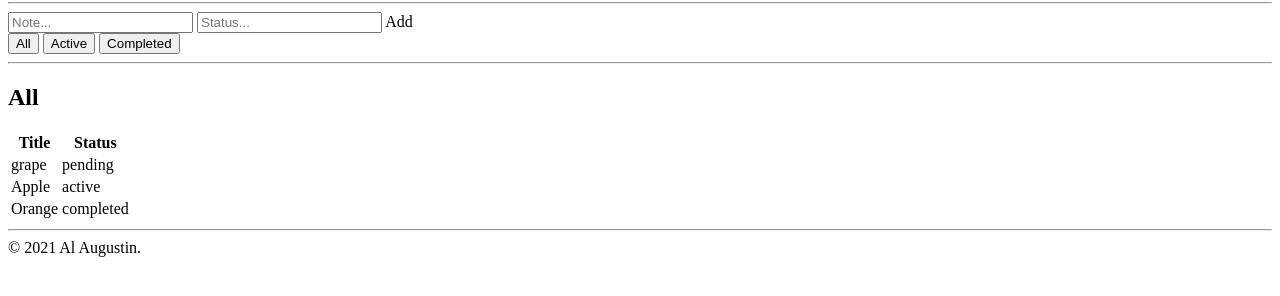
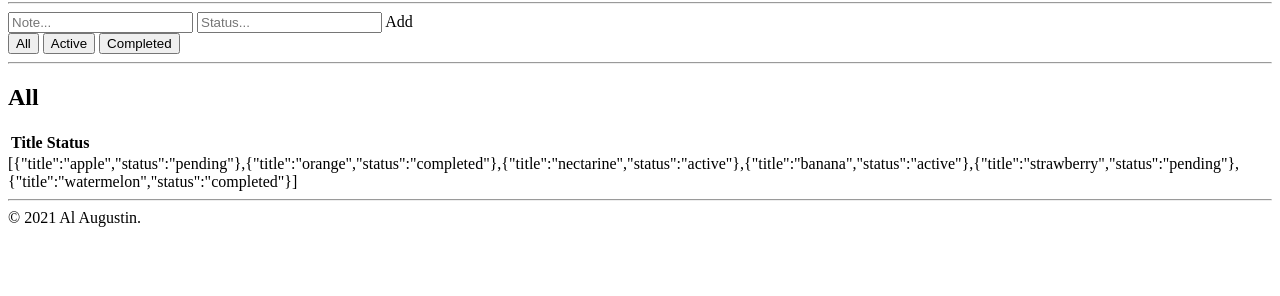
Before and after one commit to alaugustin/sco_todo, a plain HTML site: page index.html in a window 1280 px wide. Shown: the part 78-374 px from the top of the page. Drawn offline with Linux system fonts and the light colour scheme.

Commit message:
pulling in unformatted data

```diff
--- a/index.html
+++ b/index.html
@@ -35,19 +35,8 @@
                     <th>Title</th>
                     <th>Status</th>
                 </tr>
-                <tr>
-                    <td>grape</td>
-                    <td>pending</td>
-                </tr>
-                <tr>
-                    <td>Apple</td>
-                    <td>active</td>
-                </tr>
-                <tr>
-                    <td>Orange</td>
-                    <td>completed</td>
-                </tr>
             </table>
+            <div class="dataHolder"></div>
         </div>
         <div id="active" class="listParent" style="display:none">
             <h2>Active</h2>
@@ -56,11 +45,8 @@
                     <th>Title</th>
                     <th>Status</th>
                 </tr>
-                <tr>
-                    <td>Apple</td>
-                    <td>active</td>
-                </tr>
             </table>
+            <div class="dataHolder"></div>
         </div>
         <div id="completed" class="listParent" style="display:none">
             <h2>Completed</h2>
@@ -69,11 +55,8 @@
                     <th>Title</th>
                     <th>Status</th>
                 </tr>
-                <tr>
-                    <td>Orange</td>
-                    <td>completed</td>
-                </tr>
             </table>
+            <div class="dataHolder"></div>
         </div>
     </main>
     <!--  -->
--- a/js/main.js
+++ b/js/main.js
@@ -1,6 +1,6 @@
 let scoTabs = (cityName) =>  {
-    let i;
-    let x = document.getElementsByClassName("listParent");
+    var i;
+    var x = document.getElementsByClassName("listParent");
     for (i = 0; i < x.length; i++) {
         x[i].style.display = "none";
     }
@@ -54,28 +54,53 @@ let scoFf = {
 
 
     listAll: () => {
-        const listDataAll = JSON.parse(localStorage.getItem("scoTasks"));
-        console.log(listDataAll);
-        console.log("*---*");
+        const listDataActive = JSON.parse(localStorage.getItem("scoTasks")),
+            divShowData = document.querySelector("#all .dataHolder");
+
+        console.log(listDataActive);
+
+        divShowData.innerHTML = JSON.stringify(listDataActive);
 
     },
 
     listActive: () => {
-        const listDataActive = JSON.parse(localStorage.getItem("scoTasks"));
+        const listDataActive = JSON.parse(localStorage.getItem("scoTasks")),
+            divShowData = document.querySelector("#active .dataHolder");
 
-        var listActiveResult = listDataActive.filter(obj => obj.status == "active");
-        console.log(listActiveResult);
+        var listDataActiveResult = listDataActive.filter(obj => obj.status == "active");
 
-        console.log("*---*");
+        console.log(listDataActive);
+        console.log(listDataActiveResult);
+
+        divShowData.innerHTML = JSON.stringify(listDataActiveResult);
+
+
+
+
+
+
+
+
+        // listCompleteResult.forEach(element => {
+            // divShowData.innerHTML = JSON.stringify(element);
+            // divShowData.innerHTML = element.title + ' ' + element.status;
+        // });
+
+        // console.log("*---*");
     },
 
     listComplete: () => {
-        const listDataActive = JSON.parse(localStorage.getItem("scoTasks"));
+        const listDataActive = JSON.parse(localStorage.getItem("scoTasks")),
+            divShowData = document.querySelector("#completed .dataHolder");
 
         var listCompleteResult = listDataActive.filter(obj => obj.status == "completed");
+
+        console.log(listDataActive);
         console.log(listCompleteResult);
 
-        console.log("*---*");
+        divShowData.innerHTML = JSON.stringify(listCompleteResult);
+
+        // console.log("*---*");
     },
 
     inputSave: () => {
@@ -84,7 +109,7 @@ let scoFf = {
         let foo = document.getElementsByTagName("input");
 
 
-        addButton.addEventListener("click", function(){
+        addButton.addEventListener("click", function () {
             console.log(foo);
         });
     },
```
